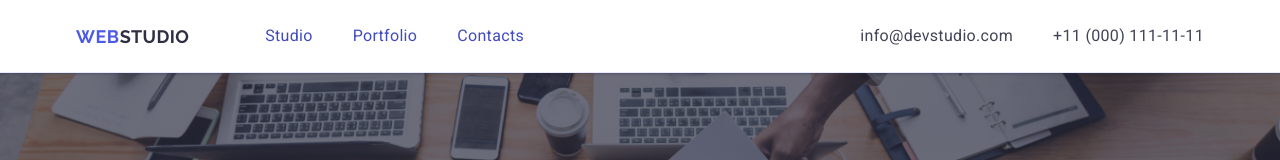
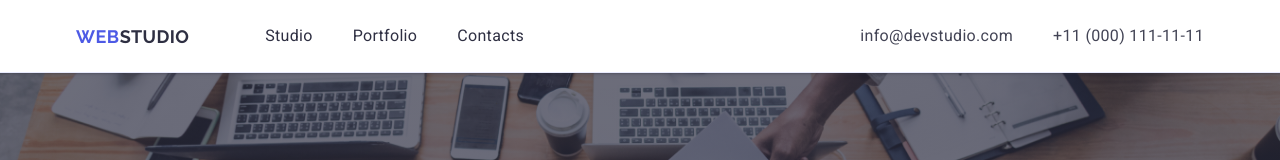
Before and after one commit to nastishaaa/goit-markup-hw-04, a plain HTML site: page index.html in a window 1280 px wide. Shown: the top 160 px of the page. Drawn offline with nearby package versions, Linux system fonts and the light colour scheme.

Commit message:
виправлений код

```diff
--- a/css/styles.css
+++ b/css/styles.css
@@ -43,16 +43,16 @@ img{
 
 }
 
-.navigation-properties::after{
+/* .navigation-properties::after{
     position: absolute;
     border-radius: 2px;
     content: "";
-    width: 100%;
     left: 0;
     bottom: -1px;
     background-color: #404bbf;
-
-}
+    height: 4px;
+    width: 100%;
+} */
 
 .menu{
     display: flex;
@@ -113,7 +113,7 @@ ul{
 .navigation-properties{
     font-weight: 500;
     position: relative;
-    color: #404bbf;
+    color: #2e2f42;
     letter-spacing: 0.02em;
     line-height: 1.5;
     font-size: 16px;
@@ -130,8 +130,7 @@ ul{
     background: #404bbf;
     border-radius: 2px;
     width: 48px;
-   height: 4px;
-
+    height: 4px;
 }
 
 .butt{
```
